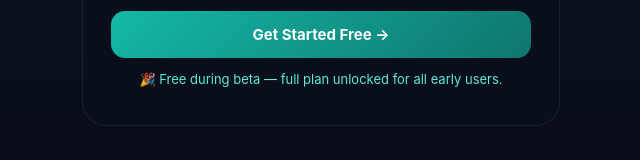
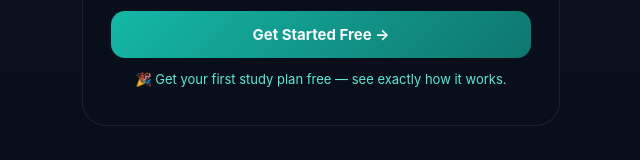
Before and after one commit to ishitasinghvi2006-sys/exampilot-frontend, a React (Create React App) app: page / in a window 1280 px wide. Shown: the part 559-719 px from the top of the page, without its empty margins (319-959 px from the left). Built offline with nearby package versions, Linux system fonts and the light colour scheme.

Commit message:
fix remaining free-access messaging for paywall rollout

```diff
--- a/src/App.js
+++ b/src/App.js
@@ -124,7 +124,7 @@ function Auth() {
             Click the link in your email to log in. You can close this tab.
           </p>
           <p style={authStyles.betaNote}>
-            🎉 Free during beta — full plan unlocked for all early users.
+            🎉 Get your first study plan free — see exactly how it works.
           </p>
           <button
             style={{ ...authStyles.button, background: "transparent", border: "1px solid rgba(255,255,255,0.1)", marginTop: "8px" }}
@@ -174,7 +174,7 @@ function Auth() {
             {loading ? "Sending link..." : "Get Started Free →"}
           </button>
           <p style={authStyles.betaNote}>
-            🎉 Free during beta — full plan unlocked for all early users.
+            🎉 Get your first study plan free — see exactly how it works.
           </p>
         </div>
         {message && <p style={authStyles.message}>{message}</p>}
@@ -1146,11 +1146,13 @@ function handleRegenerateWithWeakTopics() {
             Turn a stressful syllabus into a daily action plan built around your exam date and available study hours.
           </p>
           {/* Beta Banner */}
-          <div style={{ marginTop: "16px", padding: "12px 16px", borderRadius: "12px", background: "rgba(45,212,191,0.1)", border: "1px solid rgba(45,212,191,0.25)" }}>
-            <p style={{ margin: 0, color: "#5eead4", fontSize: "14px", lineHeight: 1.5 }}>
-              🎉 <strong>Beta access — full plan unlocked for free.</strong> You are one of our early users. All features are free right now. We will notify you before anything changes.
-            </p>
-          </div>
+          {IS_BETA ? (
+            <div style={{ marginTop: "16px", padding: "12px 16px", borderRadius: "12px", background: "rgba(45,212,191,0.1)", border: "1px solid rgba(45,212,191,0.25)" }}>
+              <p style={{ margin: 0, color: "#5eead4", fontSize: "14px", lineHeight: 1.5 }}>
+                🎉 <strong>Beta access — full plan unlocked for free.</strong> You are one of our early users. All features are free right now. We will notify you before anything changes.
+              </p>
+            </div>
+          ) : null}
         </section>
 
         <section style={styles.panel}>
@@ -1244,7 +1246,7 @@ function handleRegenerateWithWeakTopics() {
               <div style={styles.statCard}><span style={styles.statLabel}>Exam Type</span><strong style={styles.statValue}>{resultMeta?.examType || formData.examType}</strong></div>
               <div style={styles.statCard}><span style={styles.statLabel}>Study Hours</span><strong style={styles.statValue}>{resultMeta?.studyHours || formData.studyHours}/day</strong></div>
               <div style={styles.statCard}><span style={styles.statLabel}>Days Left</span><strong style={styles.statValue}>{result.daysLeft !== null ? result.daysLeft : "Calculated in plan"}</strong></div>
-              <div style={styles.statCard}><span style={styles.statLabel}>Access</span><strong style={styles.statValue} style={{ color: "#5eead4" }}>Beta — Full Free</strong></div>
+              <div style={styles.statCard}><span style={styles.statLabel}>Access</span><strong style={{ ...styles.statValue, color: hasFullPlanAccess ? "#5eead4" : "#fde68a" }}>{hasFullPlanAccess ? "Full Access" : "Preview Mode"}</strong></div>
             </div>
 
             <div style={styles.accountabilityCard}>
```
